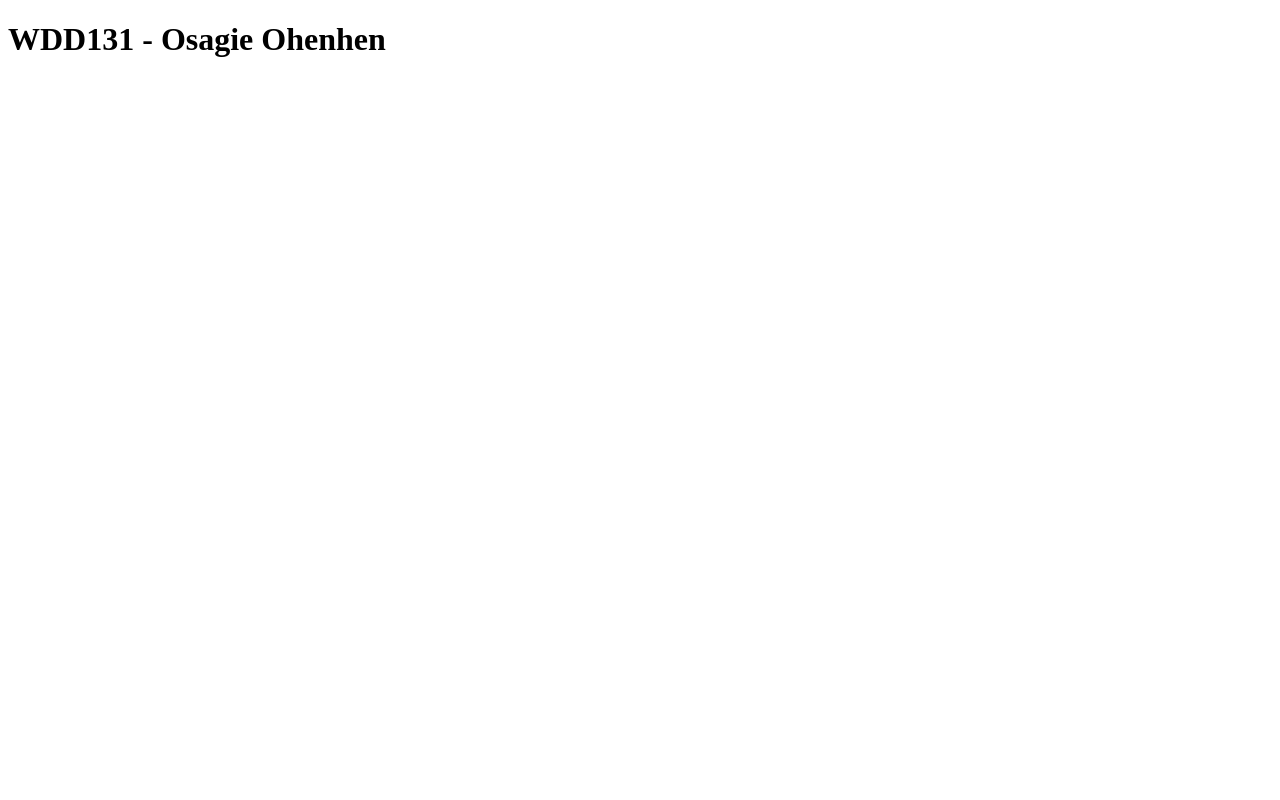
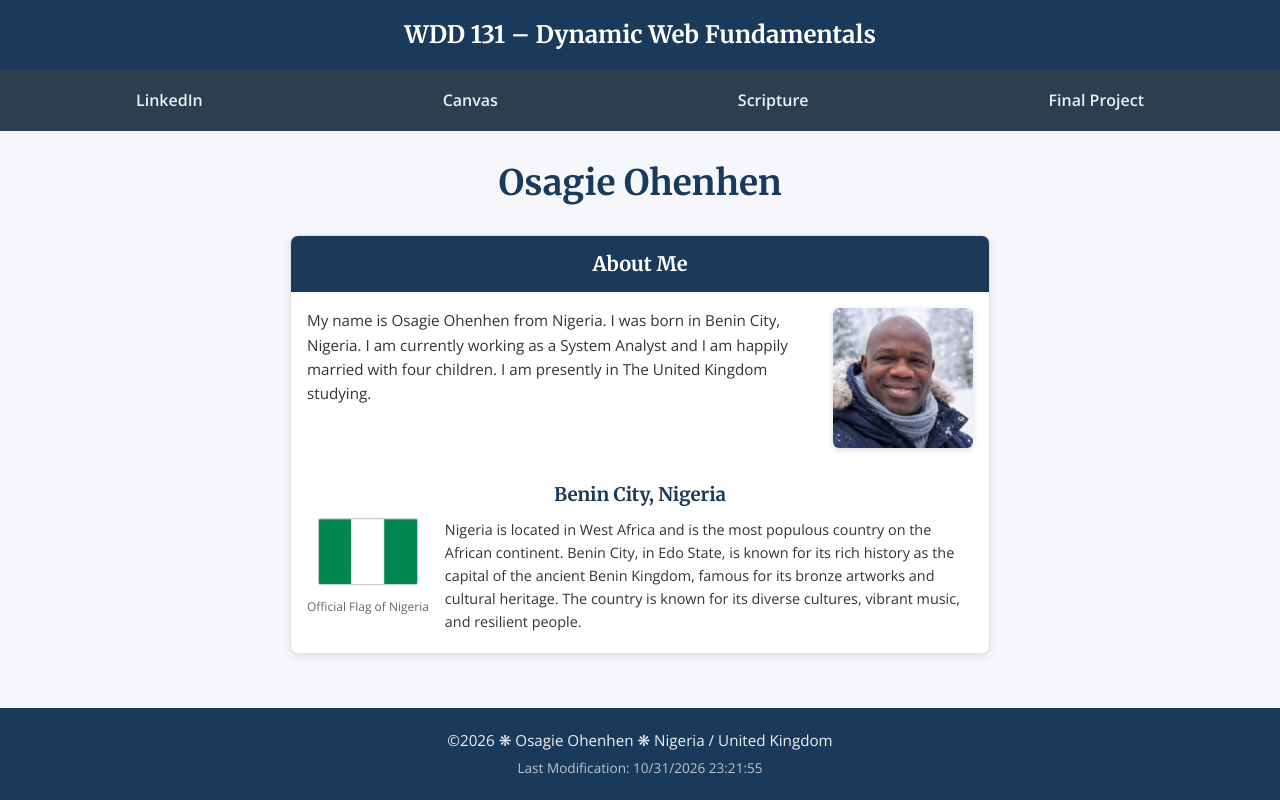
Before and after one commit to Petosagie/wdd131, a plain HTML site: page index.html in a window 1280 px wide. Drawn offline with nearby package versions, Linux system fonts and the light colour scheme.

Commit message:
commit changes

```diff
--- a/index.html
+++ b/index.html
@@ -4,11 +4,67 @@
 <head>
     <meta charset="UTF-8">
     <meta name="viewport" content="width=device-width, initial-scale=1.0">
-    <title>Document</title>
+    <title>WDD 131 – Dynamic Web Fundamentals – Osagie Ohenhen</title>
+    <meta name="description"
+        content="WDD 131 – Dynamic Web Fundamentals – Osagie Ohenhen – Personal portfolio page featuring about me, Nigeria background, system analyst role, and family.">
+    <meta name="author" content="Osagie Ohenhen">
+    <link rel="preconnect" href="https://fonts.googleapis.com">
+    <link rel="preconnect" href="https://fonts.gstatic.com" crossorigin>
+    <link
+        href="https://fonts.googleapis.com/css2?family=Merriweather:wght@400;700&family=Open+Sans:wght@400;600&display=swap"
+        rel="stylesheet">
+    <link rel="stylesheet" href="styles/base.css">
+    <script src="scripts/getdates.js" defer></script>
 </head>
 
 <body>
-    <h1> WDD131 - Osagie Ohenhen</h1>
+    <header>
+        <span id="course-title">WDD 131 – Dynamic Web Fundamentals</span>
+        <nav>
+            <a href="https://www.linkedin.com/in/osagie-ohenhen/" target="_blank" rel="noopener">LinkedIn</a>
+            <a href="https://byupw.instructure.com/" target="_blank" rel="noopener">Canvas</a>
+            <a href="https://www.churchofjesuschrist.org/study/scriptures/bofm/1-ne/3?lang=eng" target="_blank"
+                rel="noopener">Scripture</a>
+            <a href="#">Final Project</a>
+        </nav>
+    </header>
+
+    <main>
+        <h1>Osagie Ohenhen</h1>
+
+        <div class="cards">
+            <section class="card">
+                <h2>About Me</h2>
+                <div class="about-content">
+                    <div class="bio">
+                        <p>My name is Osagie Ohenhen from Nigeria. I was born in Benin City, Nigeria. I am currently
+                            working as a System Analyst and I am happily married with four children. I am presently in
+                            The United Kingdom studying.</p>
+                    </div>
+                    <img src="images/profile.jpg" alt="Picture of Osagie Ohenhen" class="profile-img" width="180"
+                        height="220">
+                </div>
+
+                <h3>Benin City, Nigeria</h3>
+                <div class="location-info">
+                    <figure>
+                        <img src="images/nigeria-flag.png" alt="Official Flag of Nigeria" class="flag" width="120"
+                            height="60">
+                        <figcaption>Official Flag of Nigeria</figcaption>
+                    </figure>
+                    <p>Nigeria is located in West Africa and is the most populous country on the African continent.
+                        Benin City, in Edo State, is known for its rich history as the capital of the ancient Benin
+                        Kingdom, famous for its bronze artworks and cultural heritage. The country is known for its
+                        diverse cultures, vibrant music, and resilient people.</p>
+                </div>
+            </section>
+        </div>
+    </main>
+
+    <footer>
+        <p>©<span id="currentyear"></span> ❋ Osagie Ohenhen ❋ Nigeria / United Kingdom</p>
+        <p id="lastModified"></p>
+    </footer>
 </body>
 
 </html>
--- /dev/null
+++ b/scripts/getdates.js
@@ -0,0 +1,11 @@
+// Dynamically set the current year in the footer
+const yearSpan = document.getElementById("currentyear");
+if (yearSpan) {
+    yearSpan.textContent = new Date().getFullYear();
+}
+
+// Dynamically set the last modified date
+const lastMod = document.getElementById("lastModified");
+if (lastMod) {
+    lastMod.textContent = `Last Modification: ${document.lastModified}`;
+}
--- /dev/null
+++ b/styles/base.css
@@ -0,0 +1,213 @@
+/* Reset and base styles */
+* {
+    margin: 0;
+    padding: 0;
+    box-sizing: border-box;
+}
+
+body {
+    font-family: 'Open Sans', Arial, sans-serif;
+    line-height: 1.6;
+    color: #333;
+    background-color: #f5f7fa;
+    min-height: 100vh;
+    display: flex;
+    flex-direction: column;
+}
+
+/* Header */
+header {
+    background-color: #1a3a5c;
+    color: #fff;
+    text-align: center;
+    padding: 0;
+}
+
+#course-title {
+    display: block;
+    font-family: 'Merriweather', Georgia, serif;
+    font-size: 1.5rem;
+    font-weight: 700;
+    padding: 1rem;
+    background-color: #1a3a5c;
+}
+
+/* Navigation */
+nav {
+    display: flex;
+    justify-content: space-around;
+    align-items: center;
+    background-color: #2c3e50;
+    padding: 0.5rem 1rem;
+    flex-wrap: wrap;
+}
+
+nav a {
+    color: #ecf0f1;
+    text-decoration: none;
+    padding: 0.6rem 1.2rem;
+    font-weight: 600;
+    transition: background-color 0.3s ease, color 0.3s ease;
+    border-radius: 4px;
+}
+
+nav a:hover {
+    background-color: #3498db;
+    color: #fff;
+}
+
+/* Main content */
+main {
+    max-width: 960px;
+    width: 100%;
+    margin: 1.5rem auto;
+    padding: 0 1rem;
+    flex: 1;
+}
+
+h1 {
+    font-family: 'Merriweather', Georgia, serif;
+    text-align: center;
+    font-size: 2.2rem;
+    color: #1a3a5c;
+    margin-bottom: 1.5rem;
+}
+
+/* Cards */
+.cards {
+    display: grid;
+    grid-template-columns: 1fr;
+    gap: 1.5rem;
+    max-width: 700px;
+    margin: 0 auto;
+}
+
+.card {
+    background-color: #fff;
+    border-radius: 8px;
+    box-shadow: 0 2px 8px rgba(0, 0, 0, 0.1);
+    overflow: hidden;
+    border: 1px solid #e0e0e0;
+}
+
+.card h2 {
+    background-color: #1a3a5c;
+    color: #fff;
+    padding: 0.75rem 1rem;
+    font-family: 'Merriweather', Georgia, serif;
+    font-size: 1.25rem;
+    text-align: center;
+}
+
+.card h3 {
+    text-align: center;
+    margin: 1rem 0 0.5rem;
+    color: #1a3a5c;
+    font-family: 'Merriweather', Georgia, serif;
+}
+
+/* About Me section */
+.about-content {
+    display: flex;
+    gap: 1rem;
+    padding: 1rem;
+    align-items: flex-start;
+}
+
+.bio {
+    flex: 1;
+}
+
+.bio p {
+    font-size: 0.95rem;
+}
+
+.profile-img {
+    width: 140px;
+    height: auto;
+    border-radius: 6px;
+    object-fit: cover;
+    box-shadow: 0 2px 6px rgba(0, 0, 0, 0.15);
+}
+
+.location-info {
+    display: flex;
+    gap: 1rem;
+    padding: 0 1rem 1.25rem;
+    align-items: flex-start;
+}
+
+.location-info figure {
+    flex-shrink: 0;
+    text-align: center;
+}
+
+.flag {
+    width: 100px;
+    height: auto;
+    border: 1px solid #ccc;
+    border-radius: 2px;
+}
+
+figcaption {
+    font-size: 0.75rem;
+    color: #666;
+    margin-top: 0.3rem;
+}
+
+.location-info p {
+    font-size: 0.9rem;
+    flex: 1;
+}
+
+/* Footer */
+footer {
+    background-color: #1a3a5c;
+    color: #ecf0f1;
+    text-align: center;
+    padding: 1rem;
+    margin-top: auto;
+}
+
+footer p {
+    margin: 0.3rem 0;
+    font-size: 0.95rem;
+}
+
+#lastModified {
+    font-size: 0.85rem;
+    color: #bdc3c7;
+}
+
+/* Responsive */
+@media (max-width: 700px) {
+    .about-content {
+        flex-direction: column;
+        align-items: center;
+        text-align: center;
+    }
+
+    .location-info {
+        flex-direction: column;
+        align-items: center;
+        text-align: center;
+    }
+
+    nav {
+        flex-direction: column;
+        gap: 0.3rem;
+    }
+
+    nav a {
+        width: 100%;
+        text-align: center;
+    }
+
+    #course-title {
+        font-size: 1.2rem;
+    }
+
+    h1 {
+        font-size: 1.8rem;
+    }
+}
```
Also changed, not shown: images/nigeria-flag.png (added), images/profile.jpg (added).
